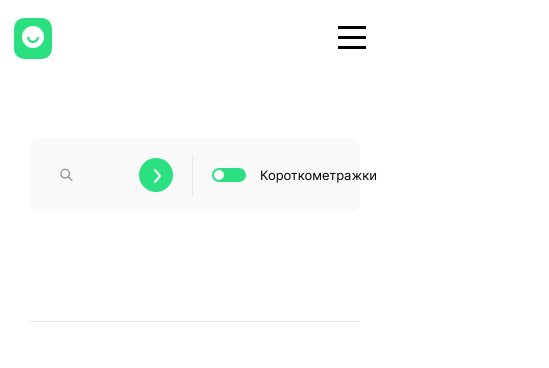
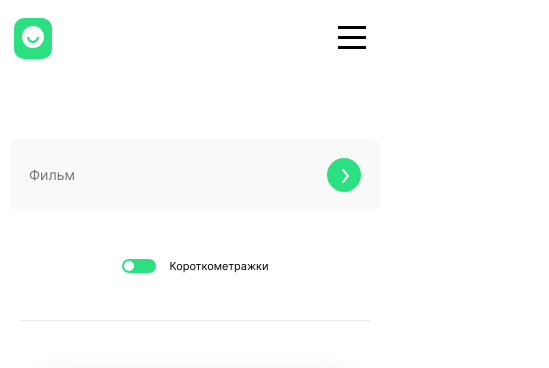
Before and after one commit to DaryaLyutova/movies-explorer-frontend, a React app: page /movies in a window 390 px wide. Shown: the top 368 px of the page, 549 px wide, since content can reach past the window. Built offline with nearby package versions, Linux system fonts and the light colour scheme.

Commit message:
адаптивность страниц /movies и /saved-movies до 320px

```diff
--- /dev/null
+++ b/src/components/FilterCheckbox/FilterCheckbox.css
@@ -0,0 +1,45 @@
+.filter-checkbox {
+    display: flex;
+    flex-direction: row;
+    align-items: center;
+    justify-content: center;
+    margin: 27px 30px 27px 0;
+    font-family: Inter;
+    font-style: normal;
+    font-weight: 400;
+    font-size: 13px;
+    line-height: 18px;
+    color: #000;
+}
+
+.filter-checkbox__button {
+    border: none;
+    outline: none;
+    padding: 0;
+    margin: 0;
+    font: inherit;
+    color: inherit;
+    vertical-align: middle;
+    appearance: none;
+    width: 34px;
+    height: 14px;
+    margin-right: 14px;
+    border-radius: 20px;
+    background: #2BE080 center left 2px url(../../images/radio.svg) no-repeat;
+}
+
+.filter-checkbox__button:checked {
+    background-position: center right 2px;
+}
+
+.filter-checkbox__button:hover {
+    cursor: pointer;
+    opacity: 0.8;
+}
+
+@media all and (max-width: 500px) {
+    .filter-checkbox {
+        margin: 46px 0 0 0;
+        font-size: 11px;
+    }
+}
--- /dev/null
+++ b/src/components/FilterCheckbox/FilterCheckbox.js
@@ -0,0 +1,14 @@
+import React from 'react';
+import './FilterCheckbox.css';
+
+
+function FilterCheckbox() {
+    return (
+        <label className="filter-checkbox filter-checkbox_screen filter-checkbox_mobile">
+            <input type="checkbox" className="filter-checkbox__button filter-checkbox__button_visible" />
+                Короткометражки
+        </label>
+    )
+}
+
+export default FilterCheckbox;
--- a/src/components/Movies/Movies.css
+++ b/src/components/Movies/Movies.css
@@ -18,10 +18,20 @@
 
 @media all and (max-width: 880px) {
     .movies__form-block {
-        margin: 10px 0 70px 0;
+        margin: 80px 30px 70px 30px;
     }
 
     .movies__line {
         margin: 110px 30px 10px 30px;
     }
 }
+
+@media all and (max-width: 500px) {
+    .movies__form-block {
+        margin: 80px 10px 40px 10px;
+    }
+
+    .movies__line {
+        margin: 45px 10px 10px 10px;
+    }
+}
--- a/src/components/MoviesCard/MoviesCard.css
+++ b/src/components/MoviesCard/MoviesCard.css
@@ -101,3 +101,31 @@
         height: 190px;
     }
 }
+
+@media all and (max-width: 715px) {
+    .movies-card__image {
+        width: 311px;
+        height: 174px;
+    }
+}
+
+@media all and (max-width: 670px) {
+    .movies-card__image {
+        width: 300px;
+        height: 168px;
+    }
+}
+
+@media all and (max-width: 635px) {
+    .movies-card__image {
+        width: 339px;
+        height: 190px;
+    }
+}
+
+@media all and (max-width: 400px) {
+    .movies-card__image {
+        width: 300px;
+        height: 168px;
+    }
+}
--- a/src/components/MoviesCardList/MoviesCardList.css
+++ b/src/components/MoviesCardList/MoviesCardList.css
@@ -45,7 +45,7 @@
     visibility: hidden;
 }
 
-@media all and (max-width: 1010px) {
+@media screen and (max-width: 1010px) {
     .movies-cardlist__grid {
         grid-template-columns: repeat(2, 1fr);
         grid-gap: 36px 30px;
@@ -60,3 +60,35 @@
         margin: 0 30px;
     }
 }
+
+@media all and (max-width: 700px) {
+    .movies-cardlist__grid {
+        max-width: 660px;
+        grid-gap: 26px 20px;
+        margin: 0 20px;
+    }
+}
+
+@media all and (max-width: 650px) {
+    .movies-cardlist__grid {
+        max-width: 620px;
+        grid-gap: 16px 10px;
+        margin: 0 10px;
+    }
+}
+
+@media all and (max-width: 635px) {
+    .movies-cardlist__grid {
+        grid-template-columns: repeat(1, 1fr);
+        grid-template-rows: repeat(5, 1fr);
+        grid-gap: 16px 0;
+    }
+
+    .movies-cardlist__button {
+        width: 240px;
+        height: 36px;
+        font-size: 12px;
+        line-height: 15px;
+        margin: 61px 0 89px 0;
+    }
+}
--- a/src/components/SavedMovies/SavedMovies.css
+++ b/src/components/SavedMovies/SavedMovies.css
@@ -18,10 +18,20 @@
 
 @media all and (max-width: 880px) {
     .saved-movies__form-block {
-        margin: 10px 0 70px 0;
+        margin: 80px 30px 70px 30px;
     }
 
     .saved-movies__line {
         margin: 110px 30px 10px 30px;
     }
 }
+
+@media all and (max-width: 500px) {
+    .saved-movies__form-block {
+        margin: 80px 10px 40px 10px;
+    }
+
+    .saved-movies__line {
+        margin: 45px 10px 10px 10px;
+    }
+}
--- a/src/components/SearchForm/SearchForm.css
+++ b/src/components/SearchForm/SearchForm.css
@@ -1,4 +1,4 @@
-.search-form {
+.seach-form {
     height: 72px;
     display: flex;
     flex-direction: row;
@@ -6,6 +6,14 @@
     justify-content: space-between;
     background-color: #F9F9F9;
     border-radius: 9px;
+}
+
+.seach-form__form {
+    display: flex;
+    flex-direction: row;
+    align-items: center;
+    justify-content: space-between;
+    width: 100%;
     font-family: Inter;
     font-style: normal;
     font-weight: 400;
@@ -49,34 +57,6 @@
     opacity: 0.8;
 }
 
-.search-form__checkbox{
-    vertical-align: middle;
-    appearance: none;
-    width: 34px;
-    height: 14px;
-    margin-right: 14px;
-    border-radius: 20px;
-    background: #2BE080 center left 2px url(../../images/radio.svg) no-repeat;
-}
-
-.search-form__checkbox:checked {
-    background-position: center right 2px;
-}
-
-.search-form__checkbox:hover {
-    cursor: pointer;
-    opacity: 0.8;
-}
-
-.search-form__label {
-    display: flex;
-    flex-direction: row;
-    align-items: center;
-    justify-content: center;
-    line-height: 18px;
-    margin: 27px 30px 27px 0;
-}
-
 .search-form__line {
     height: 40px;
     border-right: 1px solid #E8E8E8;
@@ -84,23 +64,41 @@
 }
 
 @media all and (max-width: 880px) {
-    .search-form {
-        max-width: 1140px;
-        margin: 70px 30px 0 30px;
-    }
-
     .seach-form__input {
         padding-left: 63px;
         line-height: 16px;
     }
 
-    .search-form__label {
-        margin-right:20px;
+   .search-form__line {
+        margin: 16px 19px;
+    }
+}
+
+@media all and (max-width: 500px) {
+    .seach-form {
+        height: 100%;
+        flex-wrap: wrap;
+        justify-content: center;
+        background: none;
+        border: none;
     }
 
+    .seach-form__form {
+        height: 72px;
+        background-color: #F9F9F9;
+        border-radius: 9px;
+        padding: 0 19px;
+    }
+
+     .seach-form__input {
+        width: 100%;
+        background: none;
+        padding: 0;
+        font-size: 14px;
+        line-height: 20px;
+    }
 
     .search-form__line {
-        margin: 16px 19px;
+        display: none;
     }
-
 }
--- a/src/components/SearchForm/SearchForm.js
+++ b/src/components/SearchForm/SearchForm.js
@@ -1,21 +1,21 @@
 import React from 'react';
 import './SearchForm.css';
 import go from '../../images/go.svg';
+import FilterCheckbox from '../FilterCheckbox/FilterCheckbox';
 
 
 function SearchForm() {
     return (
-        <form className="search-form">
-            <input className="seach-form__input search-form__defolt-style" placeholder="Фильм" />
-            <button type="submit" className="seach-form__button search-form__defolt-style">
-                <img src={go} alt="go" className="seach-form__button-image" />
-            </button>
+        <div className="seach-form">
+            <form className="seach-form__form">
+                <input className="seach-form__input search-form__defolt-style" placeholder="Фильм" />
+                <button type="submit" className="seach-form__button search-form__defolt-style">
+                    <img src={go} alt="go" className="seach-form__button-image" />
+                </button>
+            </form>
             <div className="search-form__line" />
-            <label className="search-form__label">
-                <input type="checkbox" className="search-form__checkbox search-form__defolt-style" />
-                Короткометражки
-                </label>
-        </form>
+            <FilterCheckbox />
+        </div>
     )
 }
 
```
